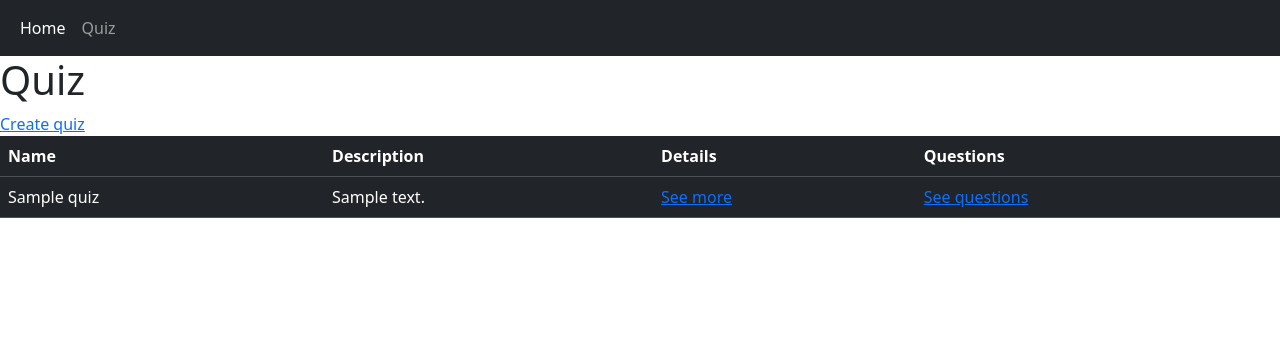
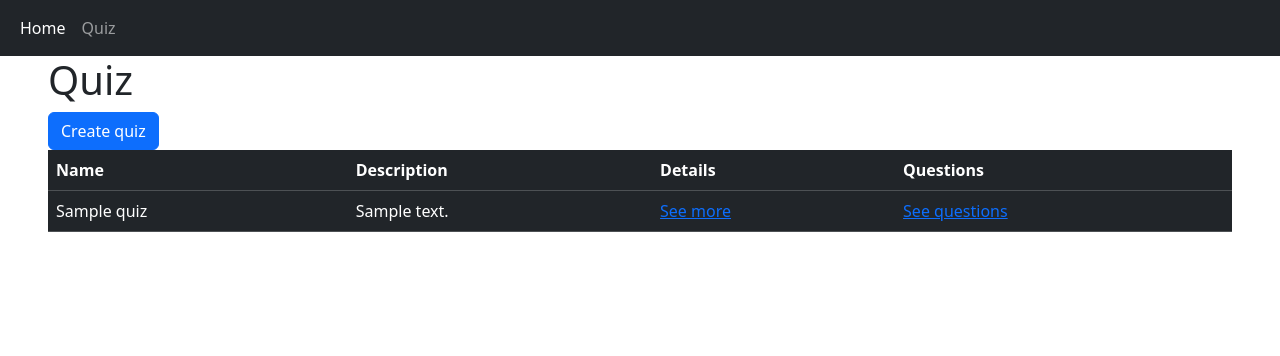
Before and after one commit to montive/quiz-app, a Django app: page /quiz/ in a window 1280 px wide. Shown: the top 356 px of the page. Run offline with Django 4.2, Linux system fonts and the light colour scheme; tables that the repository leaves empty hold one stand-in row (values such as "Sample post").

Commit message:
Fix styles bugs

```diff
--- a/quiz/templates/base.html
+++ b/quiz/templates/base.html
@@ -9,6 +9,7 @@
     <link href="https://cdn.jsdelivr.net/npm/bootstrap@5.3.2/dist/css/bootstrap.min.css" rel="stylesheet" integrity="sha384-T3c6CoIi6uLrA9TneNEoa7RxnatzjcDSCmG1MXxSR1GAsXEV/Dwwykc2MPK8M2HN" crossorigin="anonymous">
 </head>
 <body>
+    <div>
         <nav class="navbar navbar-expand-lg bg-dark" data-bs-theme="dark">
           <div class="container-fluid">
             <div class="collapse navbar-collapse" id="navbarSupportedContent">
@@ -24,8 +25,11 @@
           </div>
         </nav>
 
+        <div class="px-5">
             {% block content %}
             {% endblock %}
+        </div>
+    </div>
 
     <script src="https://cdn.jsdelivr.net/npm/@popperjs/core@2.11.8/dist/umd/popper.min.js" integrity="sha384-I7E8VVD/ismYTF4hNIPjVp/Zjvgyol6VFvRkX/vR+Vc4jQkC+hVqc2pM8ODewa9r" crossorigin="anonymous"></script>
     <script src="https://cdn.jsdelivr.net/npm/bootstrap@5.3.2/dist/js/bootstrap.min.js" integrity="sha384-BBtl+eGJRgqQAUMxJ7pMwbEyER4l1g+O15P+16Ep7Q9Q+zqX6gSbd85u4mG4QzX+" crossorigin="anonymous"></script>
--- a/quiz/templates/quiz_list.html
+++ b/quiz/templates/quiz_list.html
@@ -3,7 +3,7 @@
 {% block content %}
     <h1>Quiz</h1>
     <div>
-        <a href="{% url 'quiz_create' %}">Create quiz</a>
+        <a class="btn btn-primary" href="{% url 'quiz_create' %}">Create quiz</a>
     </div>
     <table class="table table-dark">
         <thead>
```
Lines whose indentation alone changed are shown as unchanged.
